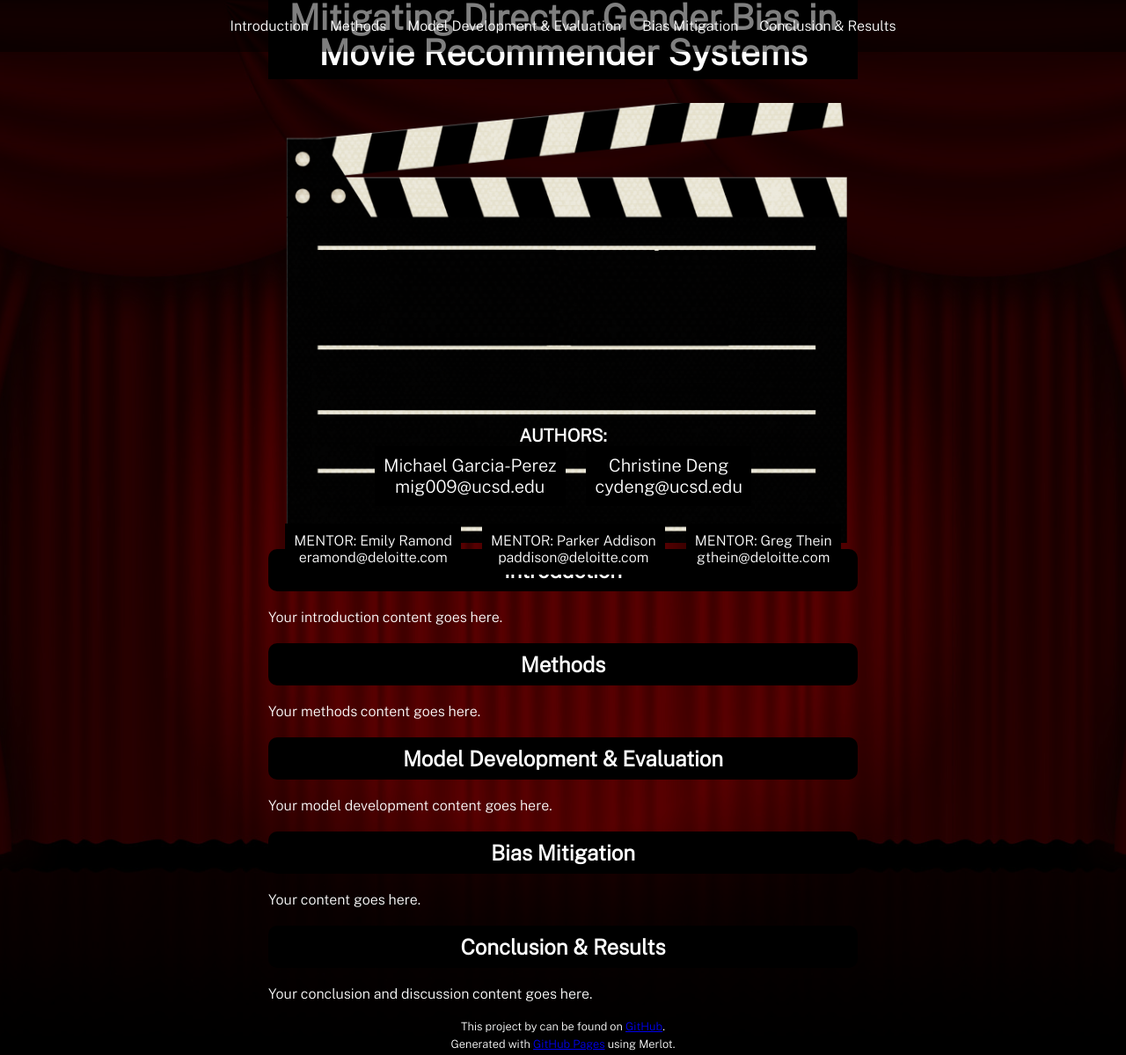
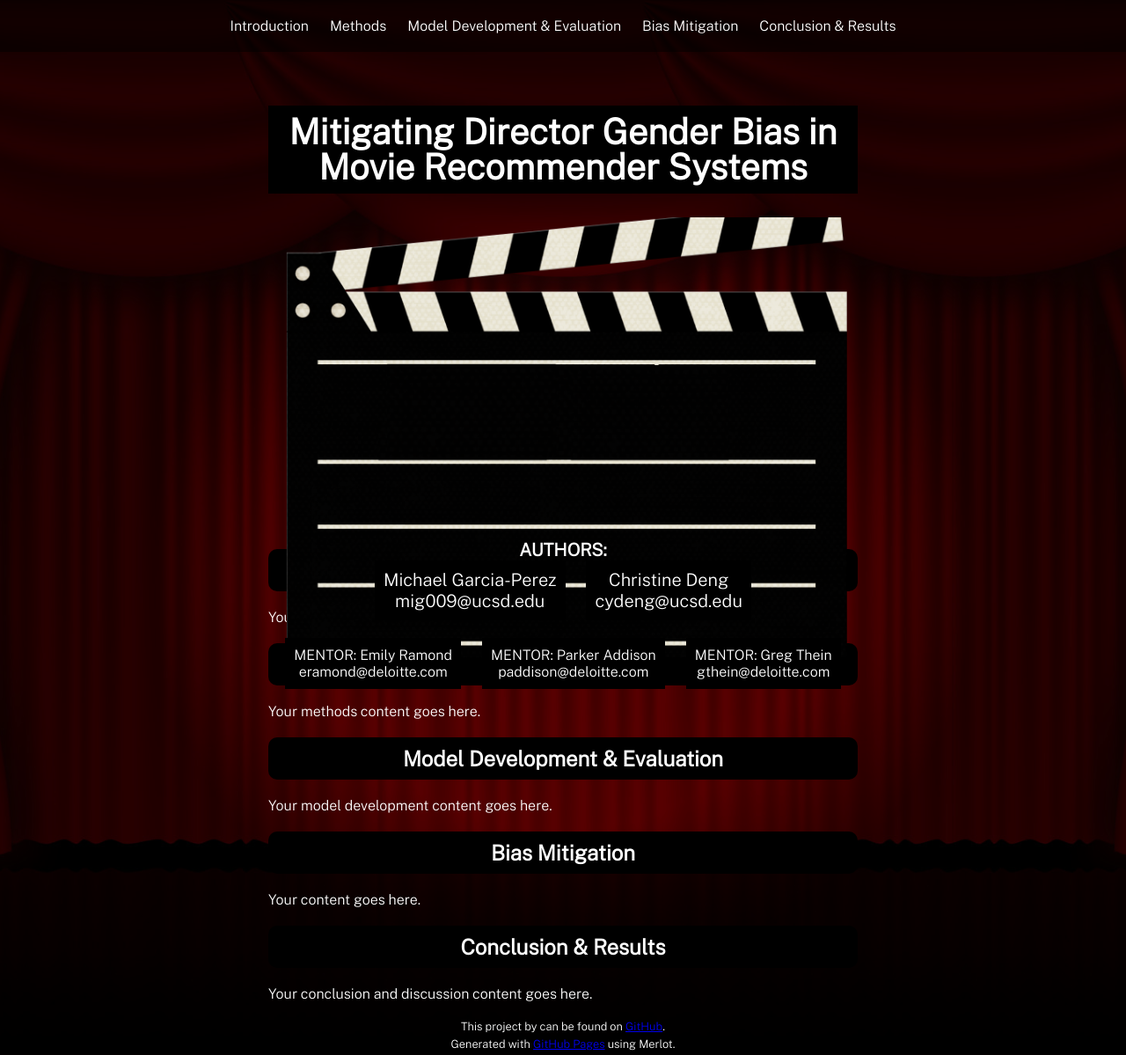
Before and after one commit to michael-garciaperez/DSC180A-Methodology-5, a Jekyll site: the page built from index.md, in a window 1280 px wide and 1199 px high. Shown: the whole window at 88% size. Built offline with Jekyll 4.4.1, drawn with Linux system fonts in a browser that asks for light colours.

Commit message:
Update style.scss

```diff
--- a/assets/css/style.scss
+++ b/assets/css/style.scss
@@ -201,5 +201,5 @@ body::before {
 }
 
 .title-container {
-  margin-top: -50px; /* Adjusted margin-top for the title */
+  margin-top: 100px; /* Adjusted margin-top for the title */
 }
```
